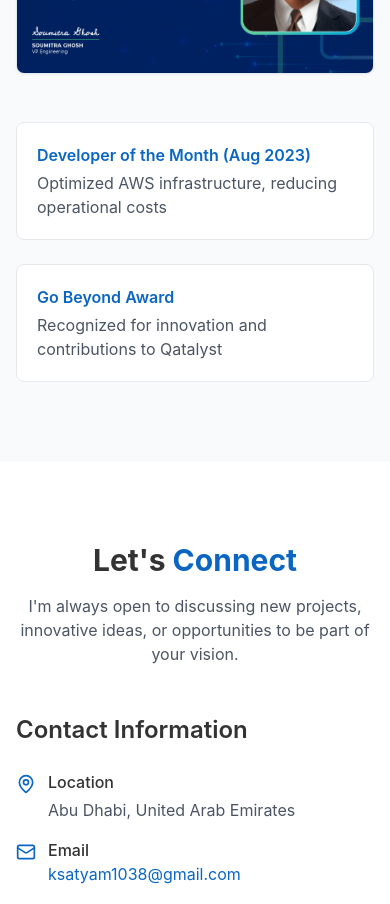
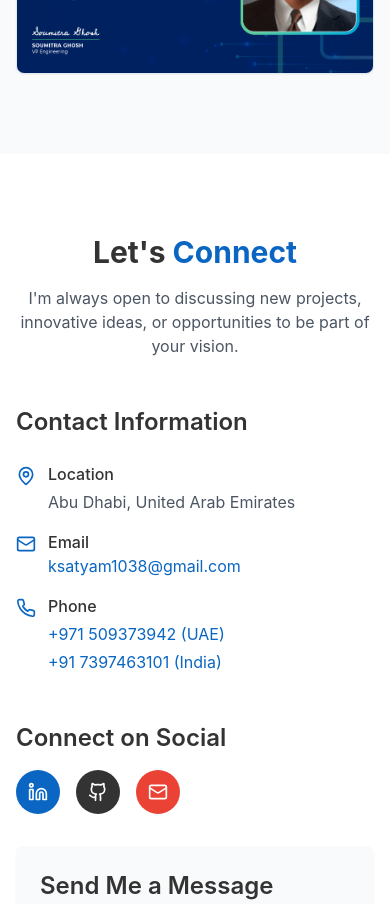
Before and after one commit to kskmr6390/personal-portfolio, a React (Vite) app: page / in a window 390 px wide. Shown: the part 7700-8604 px from the top of the page. Built offline with nearby package versions, Linux system fonts and the light colour scheme.

Commit message:
Remove achievement items
Remove specific achievement items from EducationSection.

```diff
--- a/src/components/sections/EducationSection.tsx
+++ b/src/components/sections/EducationSection.tsx
@@ -80,27 +80,6 @@ const EducationSection = () => {
                 </div>
               </div>
             </Card>
-
-            <div className="grid md:grid-cols-2 gap-6 mt-6">
-              {[
-                {
-                  name: "Developer of the Month (Aug 2023)",
-                  description: "Optimized AWS infrastructure, reducing operational costs"
-                },
-                {
-                  name: "Go Beyond Award",
-                  description: "Recognized for innovation and contributions to Qatalyst"
-                }
-              ].map((achievement, index) => (
-                <div
-                  key={index}
-                  className="bg-white p-5 rounded-lg border border-gray-200 hover:shadow-md transition-shadow duration-300"
-                >
-                  <h4 className="font-semibold text-portfolio-primary">{achievement.name}</h4>
-                  <p className="text-gray-600 mt-1">{achievement.description}</p>
-                </div>
-              ))}
-            </div>
           </div>
         </div>
       </div>
```
